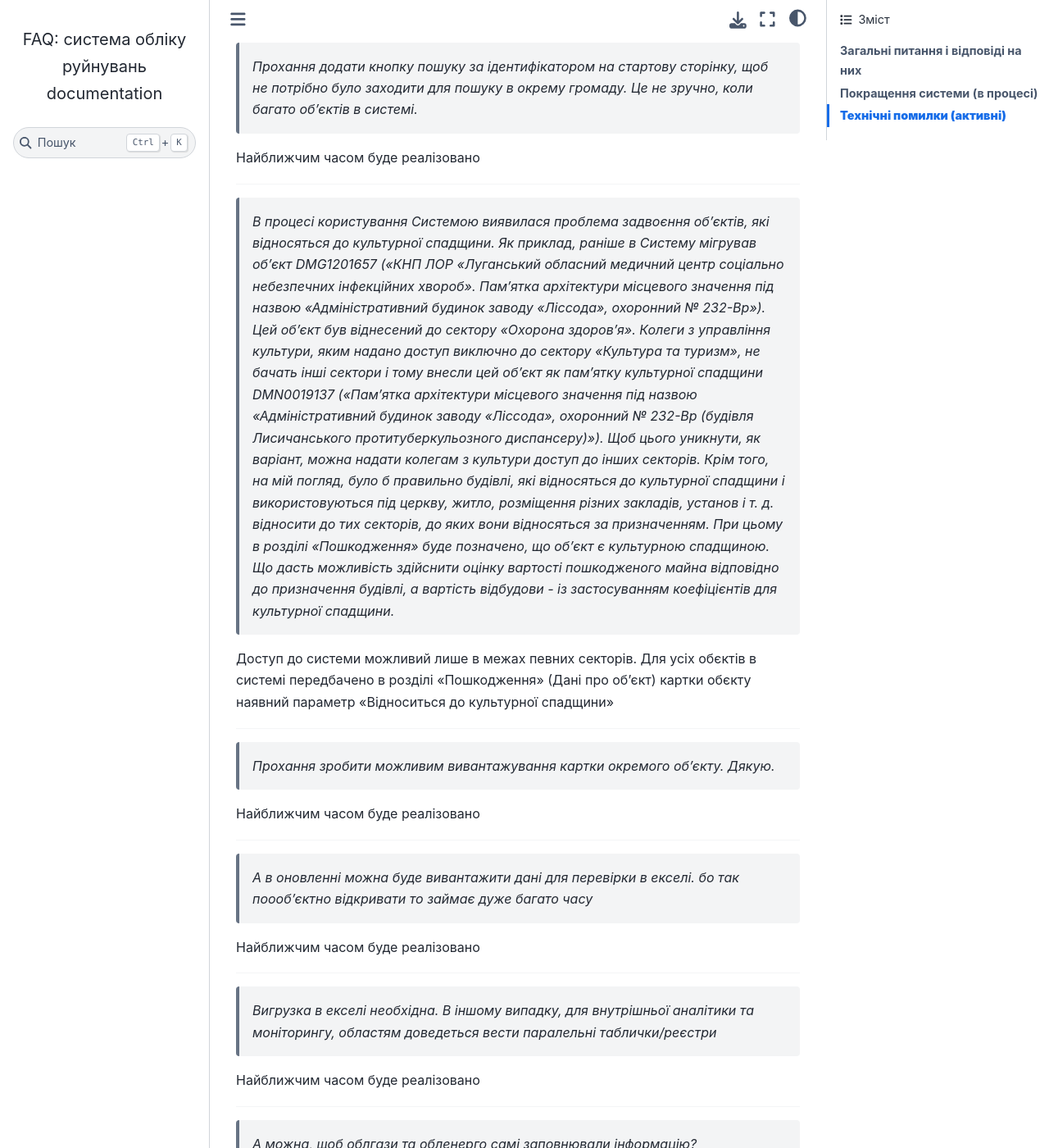
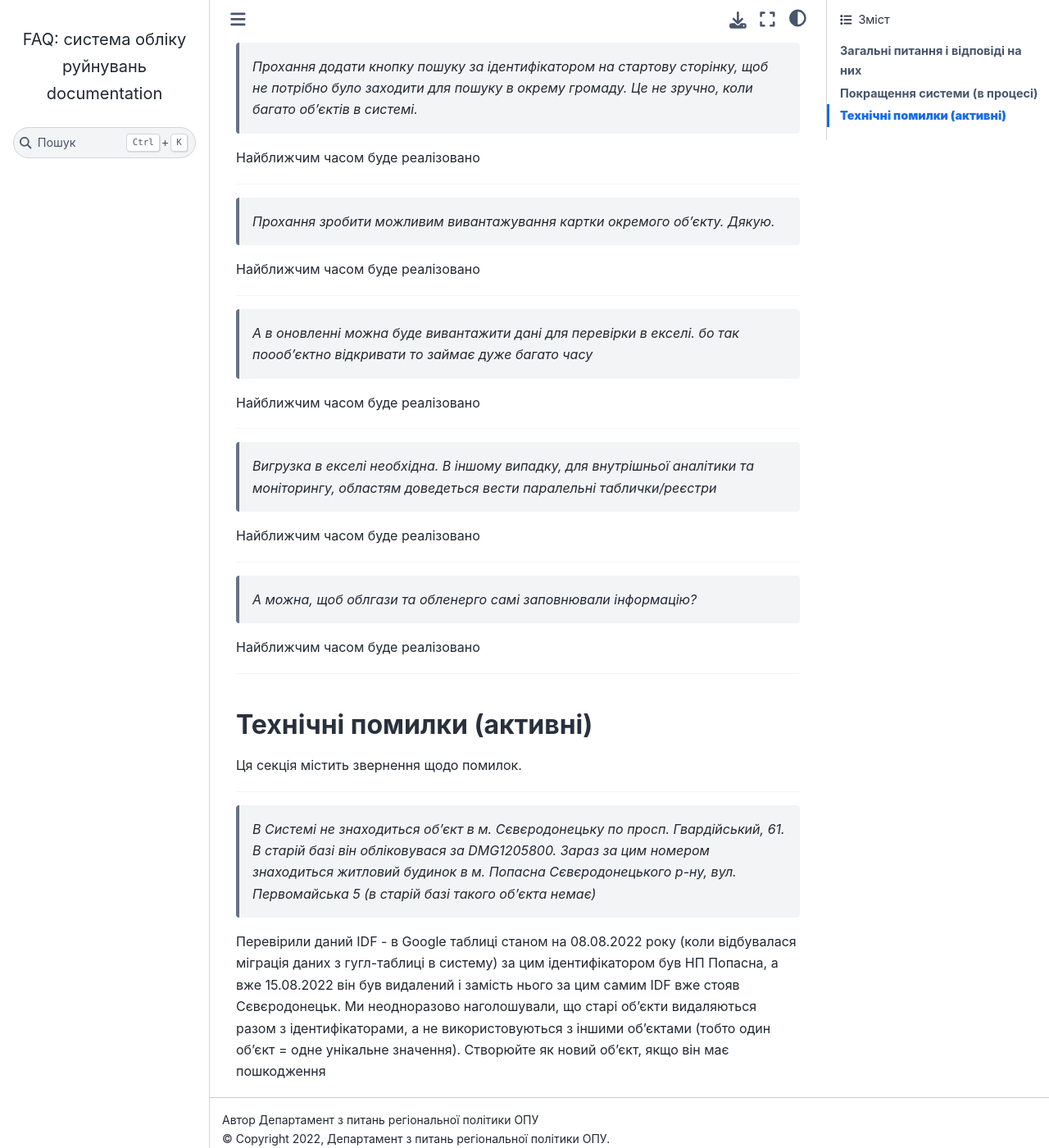
Before and after one commit to hp0404/docs.rebuild, a Sphinx documentation site: the page built from docs/source/index.md, in a window 1280 px wide and 1400 px high, scrolled down 39208 px. Shown: the whole window at 82% size. Built offline with Sphinx 7.4.7 and the Sphinx Book theme 1.1.4, drawn with Linux system fonts in a browser that asks for light colours; some of the changed text lies outside the part shown.

Commit message:
Updated docs

```diff
--- a/docs/source/index.md
+++ b/docs/source/index.md
@@ -894,11 +894,6 @@ jpg, jpeg, png, webp, одне фото до 10Мб, до 5 фото в об'є
 Найближчим часом буде реалізовано
 
 ---
-> *В процесі користування Системою виявилася проблема задвоєння об'єктів, які відносяться до культурної спадщини. Як приклад, раніше в Систему мігрував об'єкт DMG1201657 ("КНП ЛОР "Луганський обласний медичний центр соціально небезпечних інфекційних хвороб". Пам’ятка архітектури місцевого значення під назвою «Адміністративний будинок заводу «Ліссода», охоронний № 232-Вр"). Цей об'єкт був віднесений до сектору "Охорона здоров'я".  Колеги з управління культури, яким надано доступ виключно до сектору "Культура та туризм", не бачать інші сектори і тому внесли цей об'єкт як пам'ятку культурної спадщини DMN0019137 ("Пам’ятка архітектури місцевого значення під назвою «Адміністративний будинок заводу «Ліссода», охоронний № 232-Вр (будівля Лисичанського протитуберкульозного диспансеру)"). Щоб цього уникнути, як варіант, можна надати колегам з культури доступ до інших секторів. Крім того, на мій погляд, було б правильно будівлі, які відносяться до культурної спадщини і використовуються під церкву, житло, розміщення різних закладів, установ і т. д. відносити до тих секторів, до яких вони відносяться за призначенням. При цьому в розділі "Пошкодження" буде позначено, що об'єкт є культурною спадщиною. Що дасть можливість здійснити оцінку вартості пошкодженого майна відповідно до призначення будівлі, а вартість відбудови - із застосуванням коефіцієнтів для культурної спадщини.*
-
-Доступ до системи можливий лише в межах певних секторів. Для усіх обєктів в системі передбачено в розділі "Пошкодження" (Дані про об'єкт) картки обєкту наявний параметр "Відноситься до культурної спадщини"
-
----
 > *Прохання зробити можливим вивантажування картки окремого об'єкту. Дякую.*
 
 Найближчим часом буде реалізовано
```
Also changed, not shown: other parts of docs/source/index.md (+1 -1 lines).
